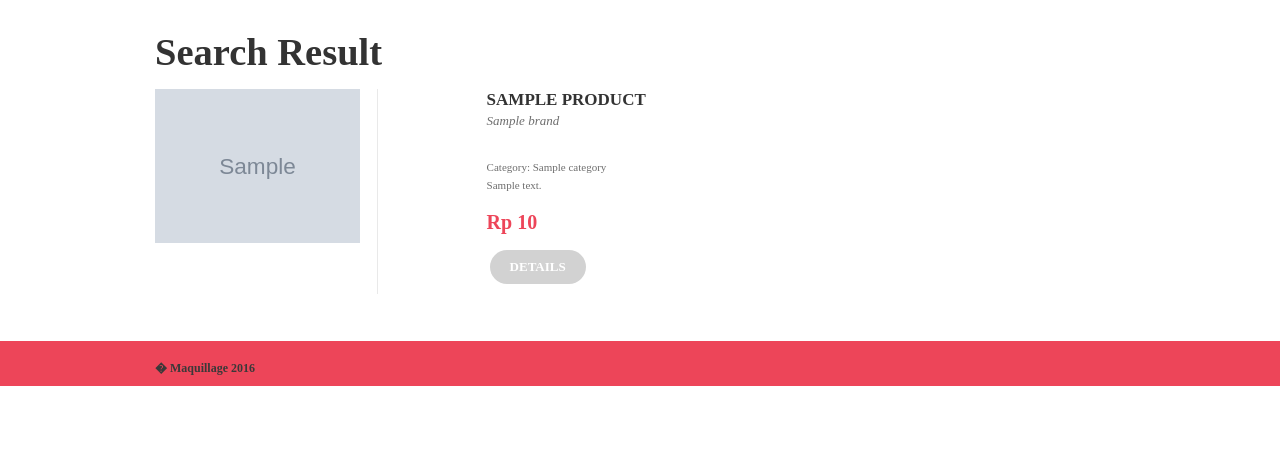
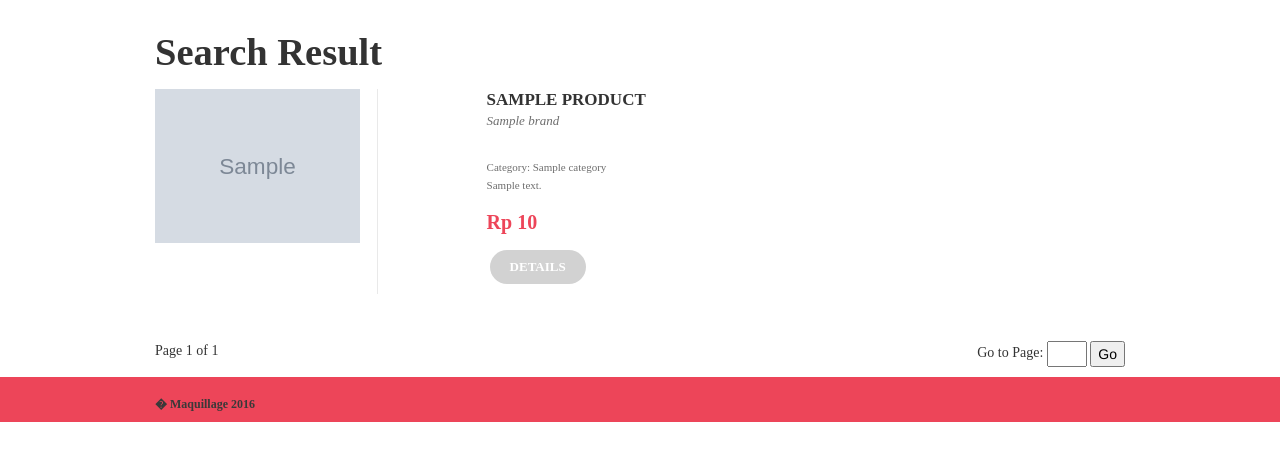
Before and after one commit to alviandk/elasticsearch-ecommerce, a Django app: template templates/sociolla/search-result.html in a window 1280 px wide. Shown: the part 257-718 px from the top of the page. Run offline with Django 3.2, Linux system fonts and the light colour scheme; the template is opened without the code that fills it: most values are stand-ins (such as "Sample title", 1, 10 or a date in 2020); grey boxes marked "Sample" are stand-in pictures; parts of the project's set-up code (start-up, migrations or seed data) failed here and were passed over; some libraries are stand-ins or nearby versions; some web fonts are replaced.

Commit message:
pagination done

```diff
--- a/templates/sociolla/search-result.html
+++ b/templates/sociolla/search-result.html
@@ -151,7 +151,14 @@
 
 
                             </div>
-
+                            <div class="row-fluid">
+                              <div class="span6">
+                                   <p>Page {{page}} of {{total_page}}</p>
+                              </div>
+                              <div class="span6 pull-right" style="text-align:right">
+                                   <p>Go to Page: <input id="page" style="width:40px;"> <input id="go" type="button" value="Go" /></p>
+                              </div>
+                            </div>
                         </div>
                     </div>
                 </div>
@@ -184,6 +191,22 @@
         <script type="text/javascript" src="{% static 'js/bootstrap-slider.js'%}"></script>
 
         <script type="text/javascript" src="{% static 'js/script.js'%}"></script>
+        <script type="text/javascript">
+            $("#go").click(function(){
+                var page = $("#page").val();
+
+                if (page<={{total_page}}){
+                  var url = "{% url 'search-detail' %}?page="+page+"{% for key,value in request.GET.items %}{% ifnotequal key 'page' %}&{{ key }}={{ value }}{% endifnotequal %}{% endfor %}";
+                  window.location.href = url;
+                }else if (page>{{total_page}}){
+                  alert('Your input is out of range!');
+                }else{
+                  alert('Please input page number!');
+                }
+
+            });
+
+        </script>
 
 
 
```
Also changed, not shown: makeup/views.py (+8 -3 lines).
